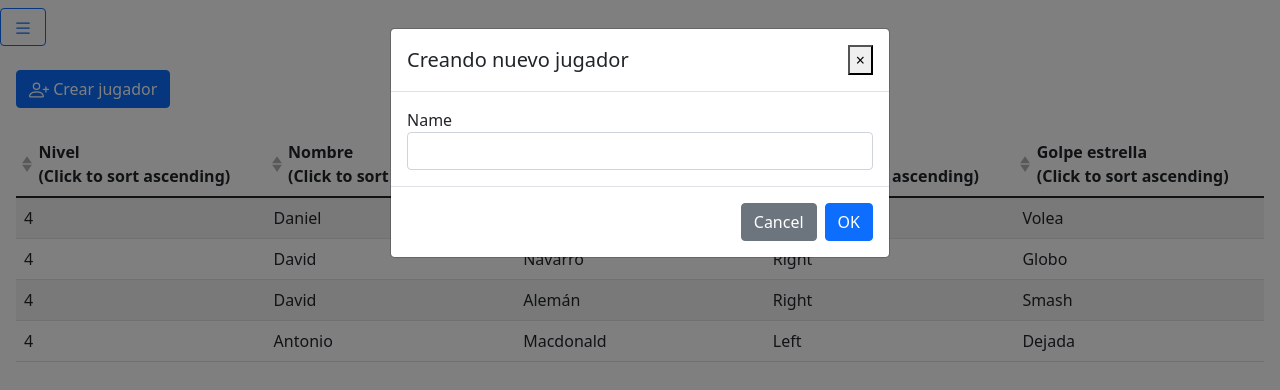
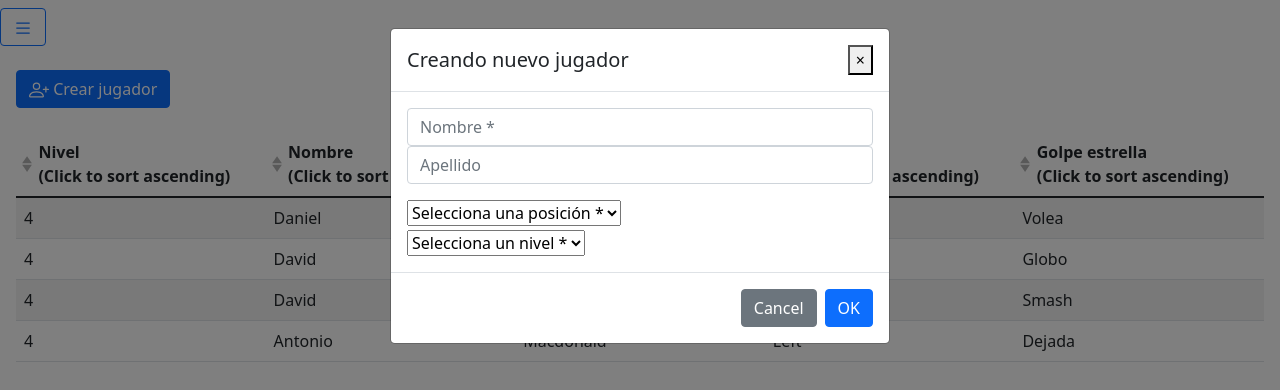
Before and after one commit to carmona44/padel-portfolio-web, a Nuxt app: page /players in a window 1280 px wide. Both pictures are taken after a click on the button "Crear jugador". Shown: the top 390 px of the page. Built offline with nearby package versions, Linux system fonts and the light colour scheme.

Commit message:
feat: init create new player modal form

```diff
--- a/components/modals/AddPlayerModal.vue
+++ b/components/modals/AddPlayerModal.vue
@@ -1,54 +1,86 @@
 <template>
-    <b-modal id="add-player-modal" v-model="modalShow" title="Creando nuevo jugador"
-        @show="resetModal" @hidden="resetModal" @ok="handleOk">
-        <form ref="form" @submit.stop.prevent="handleSubmit">
-            <b-form-group label="Name" label-for="name-input" invalid-feedback="Name is required" :state="nameState">
-                <b-form-input id="name-input" v-model="name" :state="nameState" required></b-form-input>
-            </b-form-group>
-        </form>
-    </b-modal>
+    <div>
+        <b-button variant="primary" v-b-modal.add-player-modal>
+            <BIconPersonPlus /> Crear jugador
+        </b-button>
+        <b-modal id="add-player-modal" title="Creando nuevo jugador" @show="resetModal" @hidden="resetModal" @ok="handleOk">
+            <form ref="form" @submit.stop.prevent="handleSubmit">
+                <b-form-group invalid-feedback="Nombre obligatorio" :state="nameState">
+                    <b-form-input placeholder="Nombre *" id="name-input" v-model="name" :state="nameState" required></b-form-input>
+                </b-form-group>
+
+                <b-form-input v-model="lastName" placeholder="Apellido"></b-form-input>
+
+                <b-form-group invalid-feedback="Posición obligatoria" :state="positionState">
+                    <b-form-select v-model="position" :options="positions" class="mt-3" required></b-form-select>
+                </b-form-group>
+
+                <b-form-group invalid-feedback="Nivel obligatorio" :state="levelState">
+                    <b-form-select v-model="level" :options="levels" class="mt-1" required></b-form-select>
+                </b-form-group>
+            </form>
+        </b-modal>
+    </div>
 </template>
 
 <script lang="ts">
 import Vue from 'vue';
+import { BIconPersonPlus } from 'bootstrap-vue';
 
 export default Vue.extend({
-    props: ['modalShow'],
+    components: { BIconPersonPlus },
     data() {
         return {
-            submittedNames: new Array<string>(),
             name: '',
-            nameState: <any> null
+            nameState: <any> null,
+            lastName: '',
+            position: null,
+            positionState: <any> null,
+            positions: [
+              { value: null, text: 'Selecciona una posición *' },
+              { value: 'SIN PREFERENCIA', text: 'SIN PREFERENCIA' },
+              { value: 'REVÉS', text: 'REVÉS' },
+              { value: 'DERECHA', text: 'DERECHA' }
+            ],
+            level: null,
+            levelState: <any> null,
+            levels: [
+                { value: null, text: 'Selecciona un nivel *' },
+                { value: 1, text: '1ª - PRIMERA' },
+                { value: 2, text: '2ª - SEGUNDA' },
+                { value: 3, text: '3ª - TERCERA' },
+                { value: 4, text: '4ª - CUARTA' },
+                { value: 5, text: '5ª - QUINTA' }
+            ]
         }
     },
     methods: {
       checkFormValidity() {
-        const valid = (this.$refs.form as Vue & { checkValidity: () => boolean }).checkValidity()
-        this.nameState = valid
-        return valid
+        const valid = (this.$refs.form as Vue & { checkValidity: () => boolean }).checkValidity();
+        this.nameState = this.name ? true : false;
+        this.positionState = this.position ? true : false;
+        this.levelState = this.level ? true : false;
+        return valid;
       },
       resetModal() {
-        this.name = ''
-        this.nameState = null
+        this.name = '';
+        this.nameState = null;
+        this.position = null;
+        this.positionState = null;
+        this.level = null;
+        this.levelState = null;
       },
       handleOk(bvModalEvt: any) {
-        // Prevent modal from closing
-        bvModalEvt.preventDefault()
-        // Trigger submit handler
-        this.handleSubmit()
+        bvModalEvt.preventDefault();
+        this.handleSubmit();
       },
       handleSubmit() {
-        // Exit when the form isn't valid
         if (!this.checkFormValidity()) {
-          return
+          return;
         }
-        // Push the name to submitted names
-        this.submittedNames.push(this.name)
-        // Hide the modal manually
         this.$nextTick(() => {
-          this.$bvModal.hide('add-player-modal')
-        })
-        console.log(this.submittedNames);
+          this.$bvModal.hide('add-player-modal');
+        });
       }
     }
 })
--- a/pages/players.vue
+++ b/pages/players.vue
@@ -1,11 +1,7 @@
 <template>
     <div>
         <div class="mb-4">
-            <b-button variant="primary" @click="modalShow = !modalShow">
-                <BIconPersonPlus /> Crear jugador
-            </b-button>
-
-            <AddPlayerModal :modalShow="modalShow"/>
+            <AddPlayerModal />
         </div>
 
         <Table :items="items" :fields="fields"/>
@@ -14,14 +10,12 @@
 
 <script lang="ts">
 import Vue from 'vue';
-import { BIconPersonPlus } from 'bootstrap-vue';
 import AddPlayerModal from '~/components/modals/AddPlayerModal.vue'
 
 export default Vue.extend({
-    components: { BIconPersonPlus, AddPlayerModal },
+    components: { AddPlayerModal },
     data() {
         return {
-            modalShow: false,
             items: [
                 { name: 'Daniel', lastName: 'Carmona', position: 'Left', level: 4, bestShot: 'Volea' },
                 { name: 'David', lastName: 'Navarro', position: 'Right', level: 4, bestShot: 'Globo' },
```
